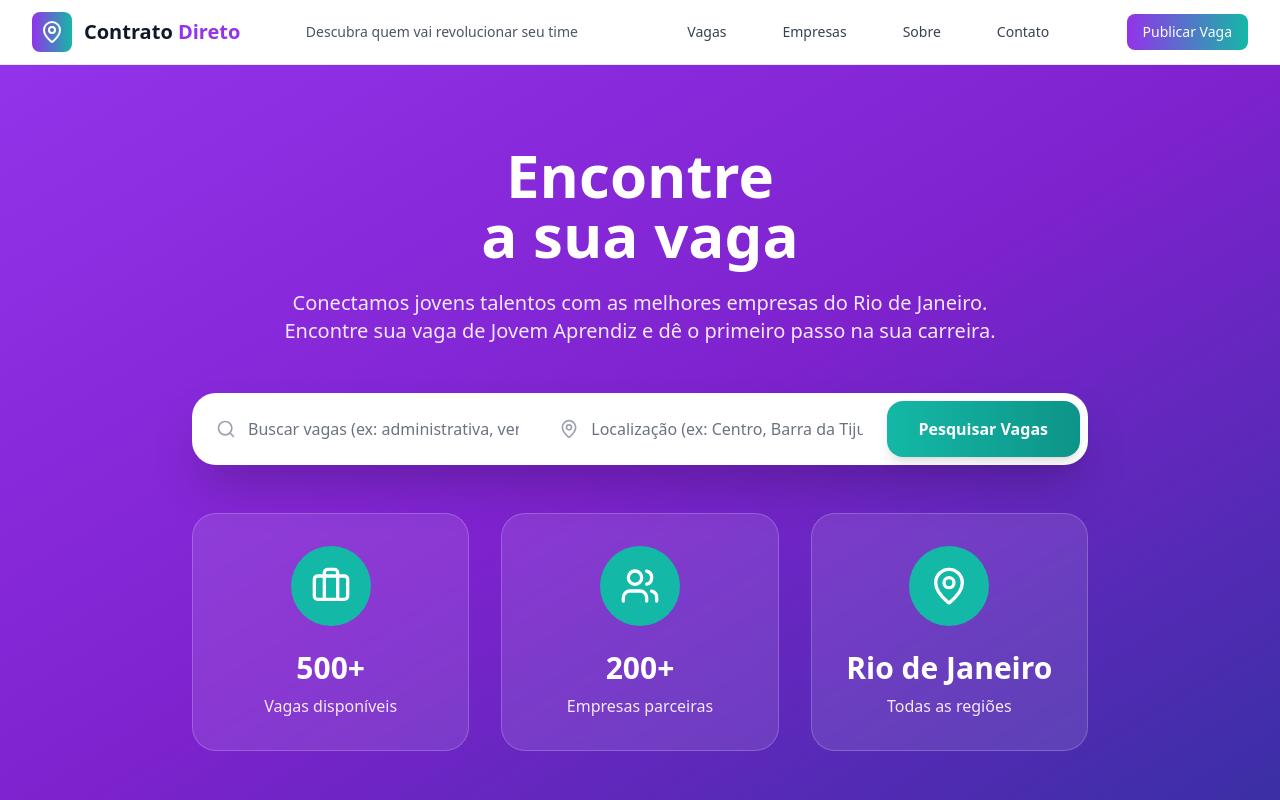
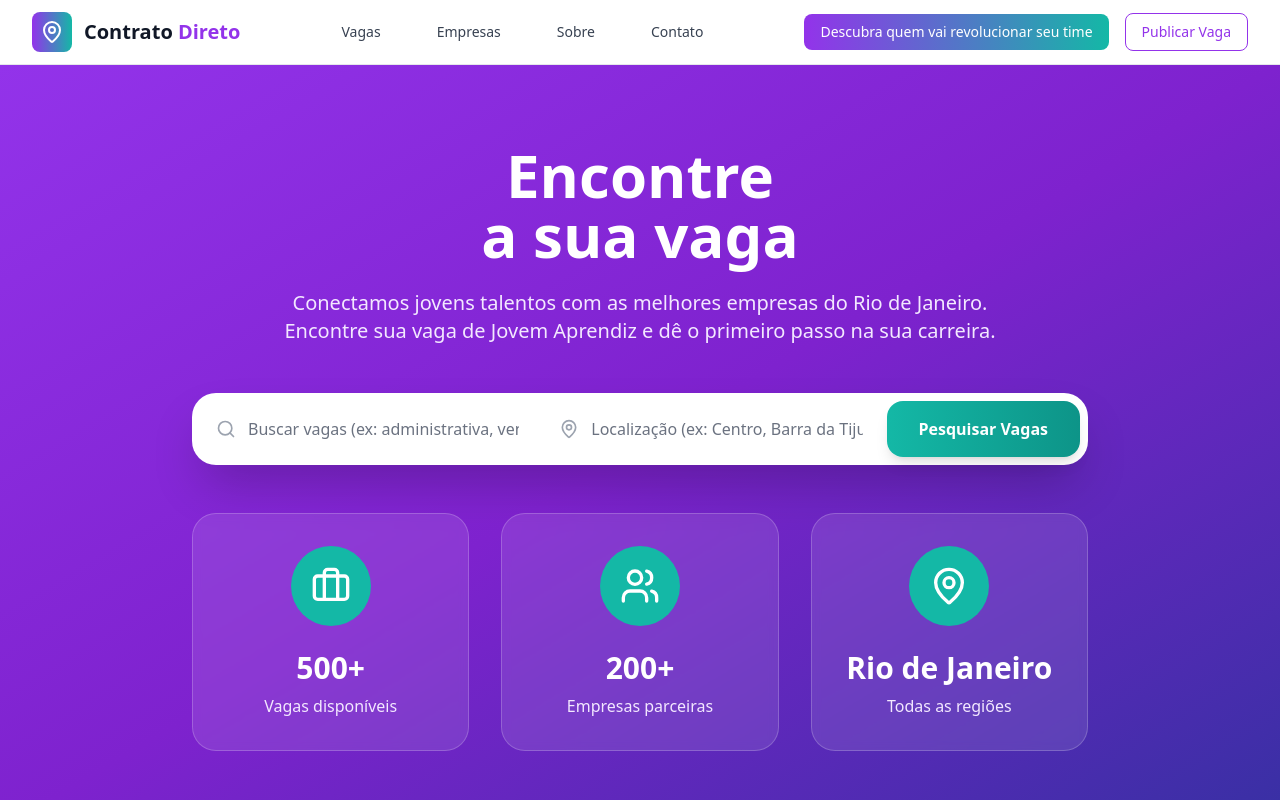
Before and after one commit to pjdrx/rio-jovem-empregos-rj, a React (Vite) app: page / in a window 1280 px wide. Shown: the top 800 px of the page. Built offline with nearby package versions, Linux system fonts and the light colour scheme.

Commit message:
Fix: Incorrect implementation
The previous change was not a button. This commit fixes the implementation.

```diff
--- a/src/components/Header.tsx
+++ b/src/components/Header.tsx
@@ -20,12 +20,6 @@ const Header = () => {
             </div>
           </div>
 
-          <div className="hidden lg:flex items-center">
-            <p className="text-gray-600 text-sm font-medium mr-8">
-              Descubra quem vai revolucionar seu time
-            </p>
-          </div>
-
           <nav className="hidden md:flex space-x-8">
             <a href="#" className="text-gray-700 hover:text-purple-600 px-3 py-2 rounded-md text-sm font-medium transition-colors">
               Vagas
@@ -43,6 +37,9 @@ const Header = () => {
 
           <div className="hidden md:flex items-center space-x-4">
             <button className="bg-gradient-to-r from-purple-600 to-teal-500 hover:from-purple-700 hover:to-teal-600 text-white px-4 py-2 rounded-lg text-sm font-medium transition-colors">
+              Descubra quem vai revolucionar seu time
+            </button>
+            <button className="border border-purple-600 text-purple-600 hover:bg-purple-50 px-4 py-2 rounded-lg text-sm font-medium transition-colors">
               Publicar Vaga
             </button>
           </div>
@@ -59,11 +56,6 @@ const Header = () => {
 
         {isMenuOpen && (
           <div className="md:hidden py-4 border-t border-gray-200">
-            <div className="mb-4 px-3">
-              <p className="text-gray-600 text-sm font-medium">
-                Descubra quem vai revolucionar seu time
-              </p>
-            </div>
             <nav className="flex flex-col space-y-2">
               <a href="#" className="text-gray-700 hover:text-purple-600 px-3 py-2 rounded-md text-sm font-medium">
                 Vagas
@@ -78,6 +70,9 @@ const Header = () => {
                 Contato
               </a>
               <button className="bg-gradient-to-r from-purple-600 to-teal-500 hover:from-purple-700 hover:to-teal-600 text-white px-4 py-2 rounded-lg text-sm font-medium transition-colors mt-2">
+                Descubra quem vai revolucionar seu time
+              </button>
+              <button className="border border-purple-600 text-purple-600 hover:bg-purple-50 px-4 py-2 rounded-lg text-sm font-medium transition-colors">
                 Publicar Vaga
               </button>
             </nav>
```
